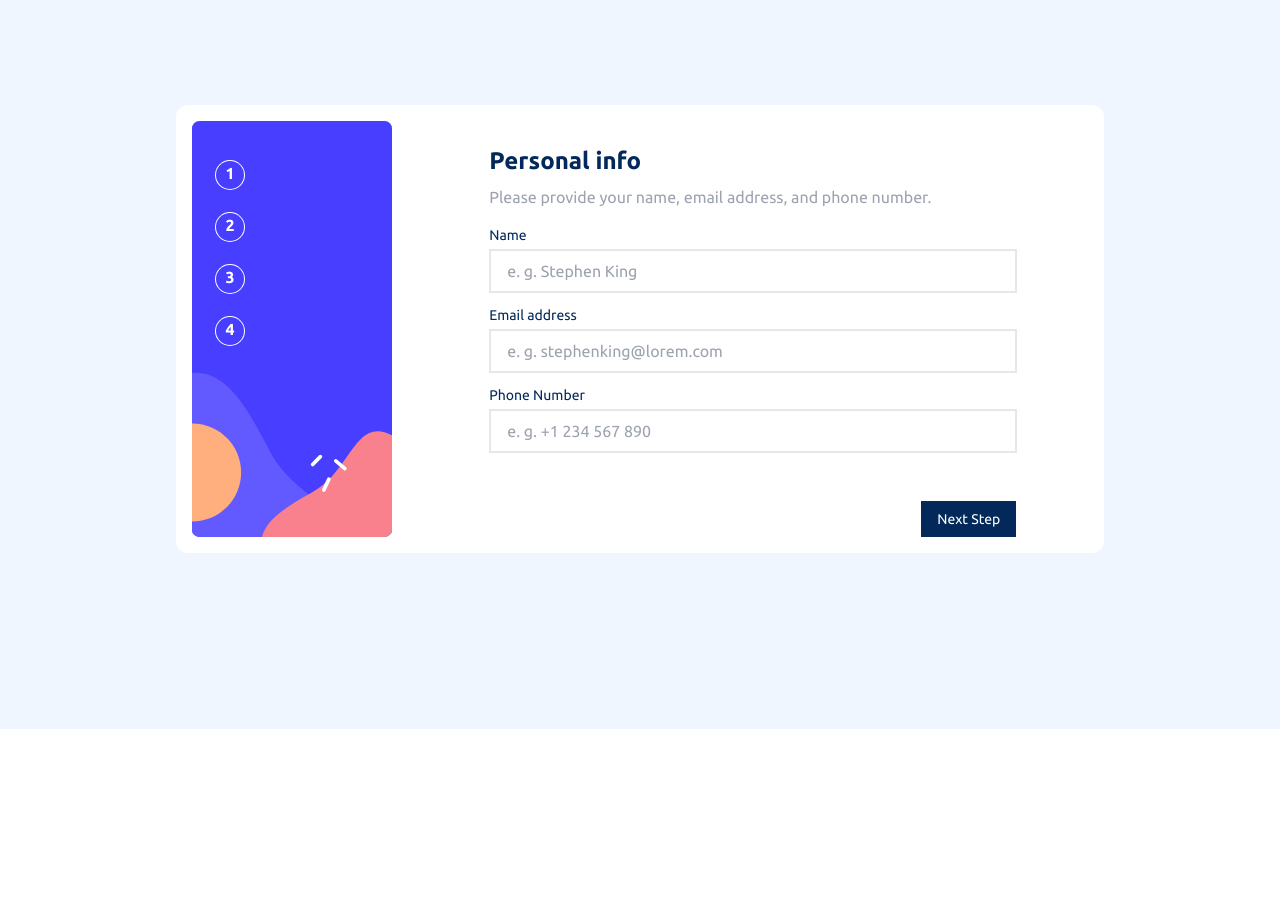
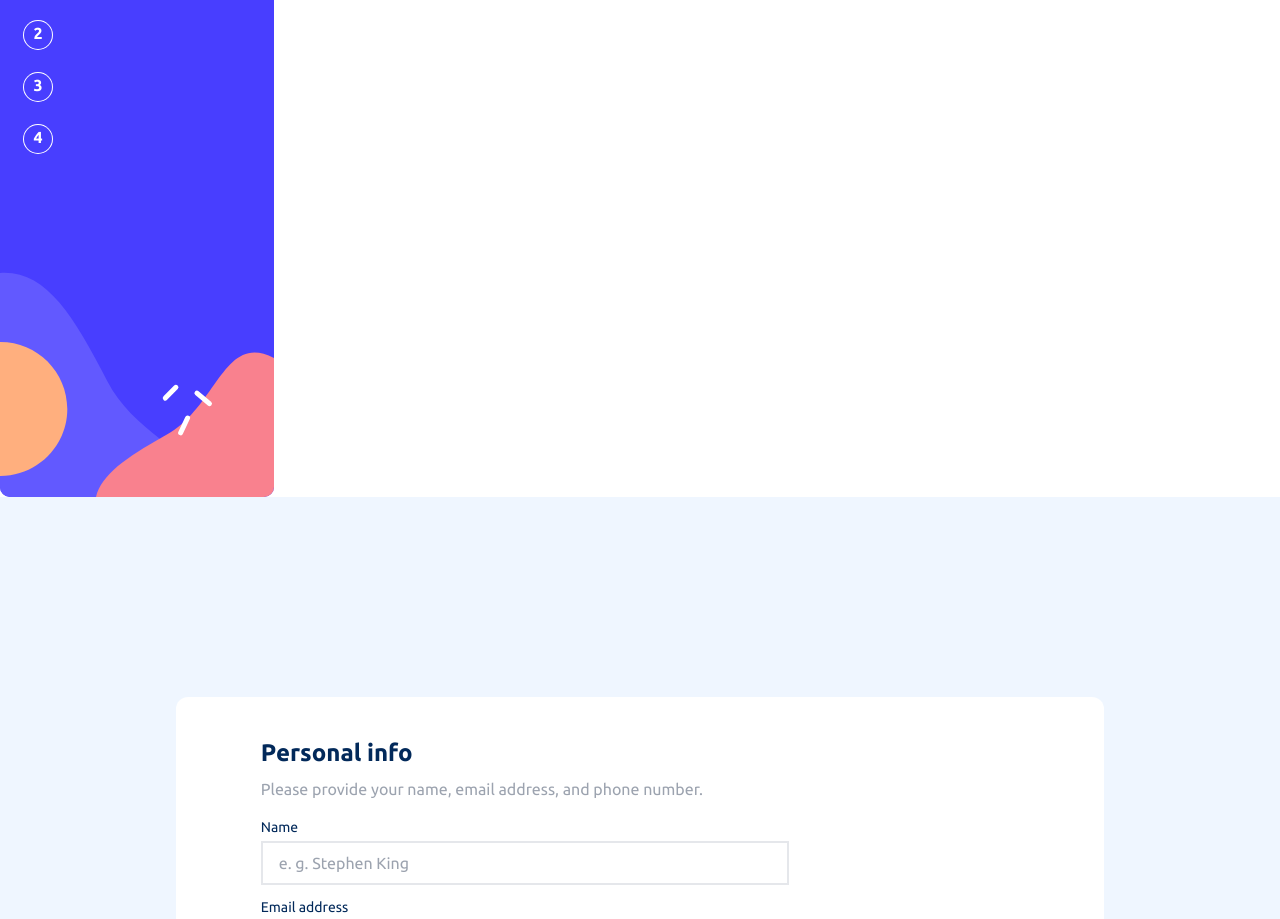
Before and after one commit to tiburciohugo/multi-step-form, a Next.js app: page / in a window 1280 px wide. Shown: the part 71-990 px from the top of the page. Before the commit the page ends 800 px from the top, so only its background shows below. Built offline with nearby package versions, Linux system fonts and the light colour scheme.

Commit message:
feat: add shared components to layout

```diff
--- a/src/app/layout.tsx
+++ b/src/app/layout.tsx
@@ -1,6 +1,8 @@
 import type { Metadata } from "next";
 import { Ubuntu } from "next/font/google";
 import "./globals.css";
+import Navbar from "@/components/ui/navbar";
+import Footer from "@/components/ui/footer";
 
 const ubuntu = Ubuntu({ subsets: ["latin"], weight: ["400", "700"] });
 
@@ -19,7 +21,11 @@ export default function RootLayout({
 }>) {
   return (
     <html lang="en">
-      <body className={ubuntu.className}>{children}</body>
+      <body className={ubuntu.className}>
+        <Navbar />
+        {children}
+        <Footer />
+      </body>
     </html>
   );
 }
--- a/src/app/page.tsx
+++ b/src/app/page.tsx
@@ -5,11 +5,9 @@ import Navbar from "@/components/ui/navbar";
 export default function Home() {
   return (
     <main className="h-screen w-screen bg-blue-50 lg:flex lg:items-center lg:justify-between lg:px-12">
-      <div className="lg:mx-auto lg:w-full lg:gap-10 lg:rounded-xl lg:bg-white lg:p-4 lg:flex max-w-[928px]">
-        <Navbar />
+      <div className="max-w-[928px] lg:mx-auto lg:flex lg:w-full lg:gap-10 lg:rounded-xl lg:bg-white lg:p-4">
         <div className="lg:h-full lg:w-full lg:flex-col lg:justify-between">
           <PersonalInfo />
-          <Footer />
         </div>
       </div>
     </main>
```
